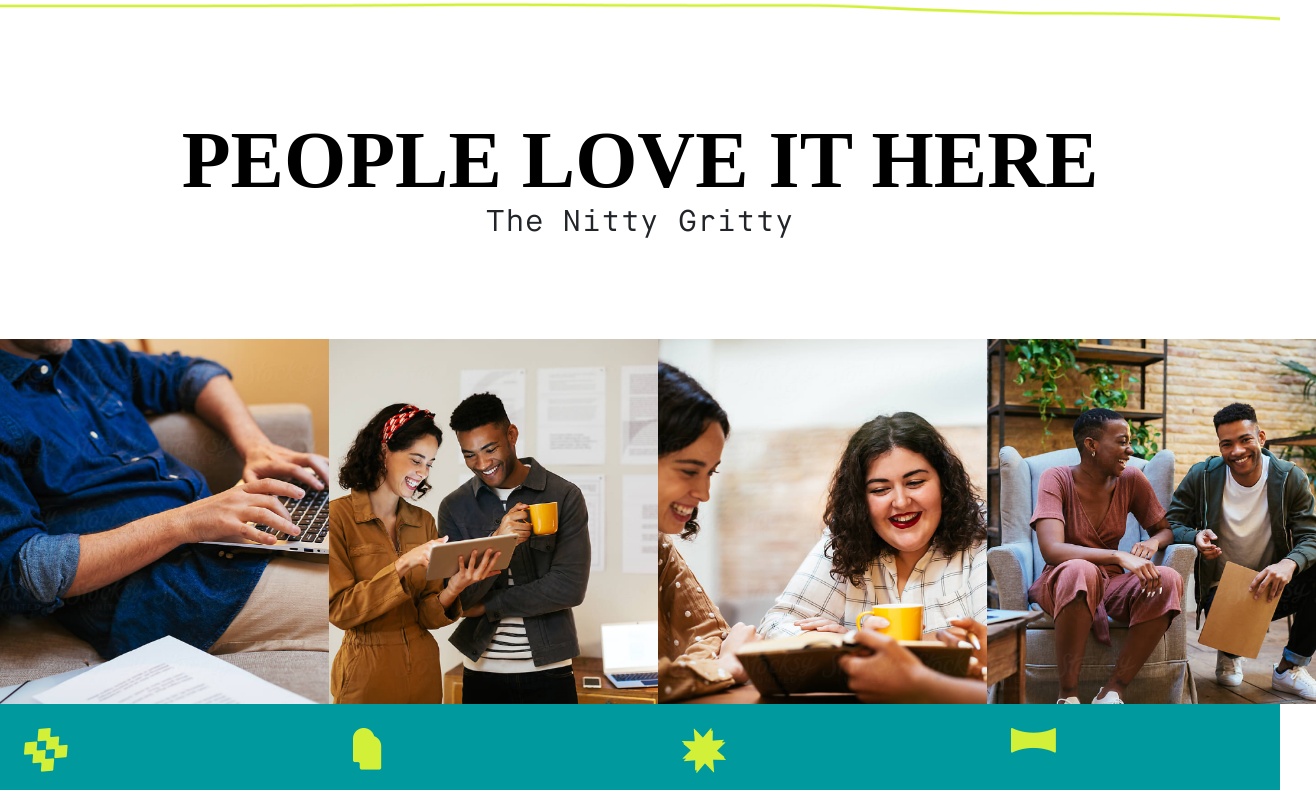
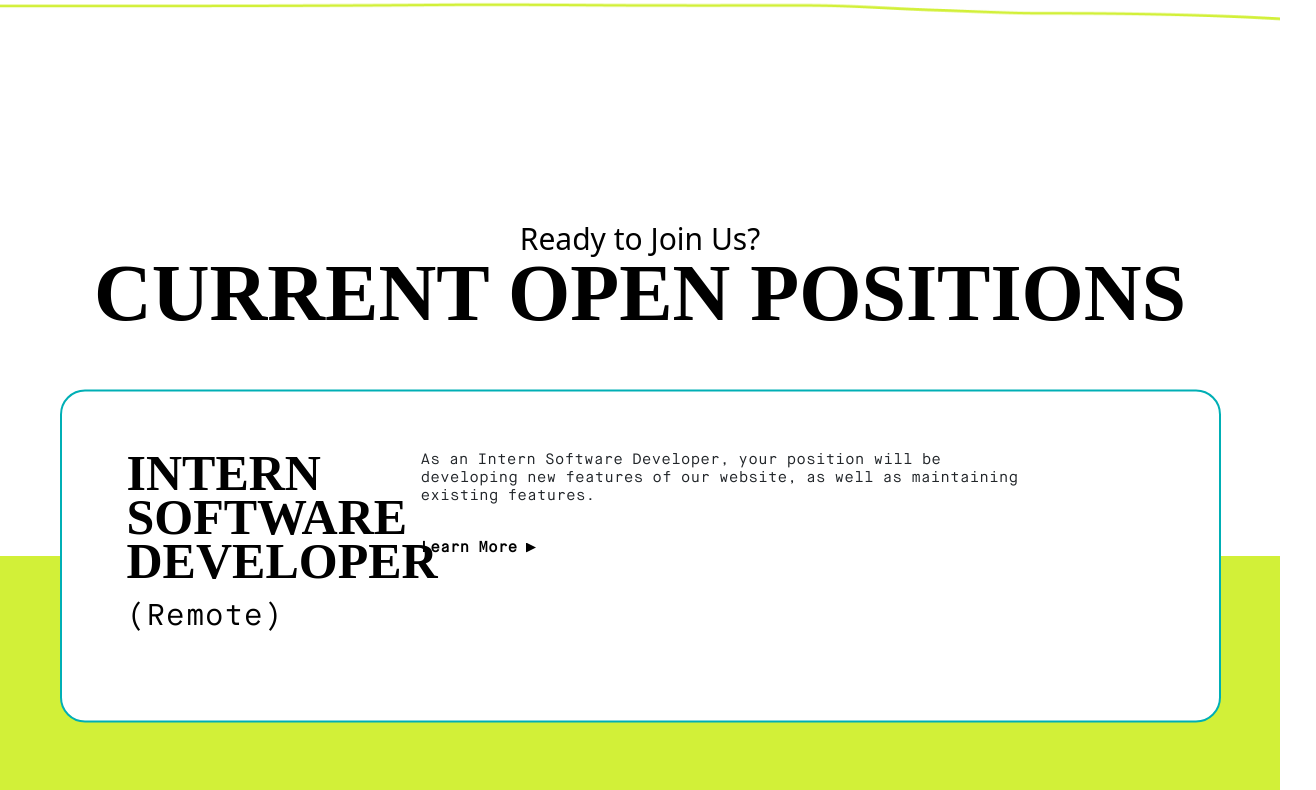
Before and after one commit to mayankpcp7/venveo, a React (Create React App) app: page / in a window 1280 px wide. Shown: the part 3010-3800 px from the top of the page, 1316 px wide, since content can reach past the window. Built offline with nearby package versions, Linux system fonts and the light colour scheme; a web font is replaced by a local one.

Commit message:
last push

```diff
--- a/src/App.js
+++ b/src/App.js
@@ -15,7 +15,7 @@ function App() {
         <Header />
         <Passion />
         <CoreValues />
-        <People />
+        {/* <People /> */}
         <Joinus/>
         <Faq/>
         <Goals/>
```
